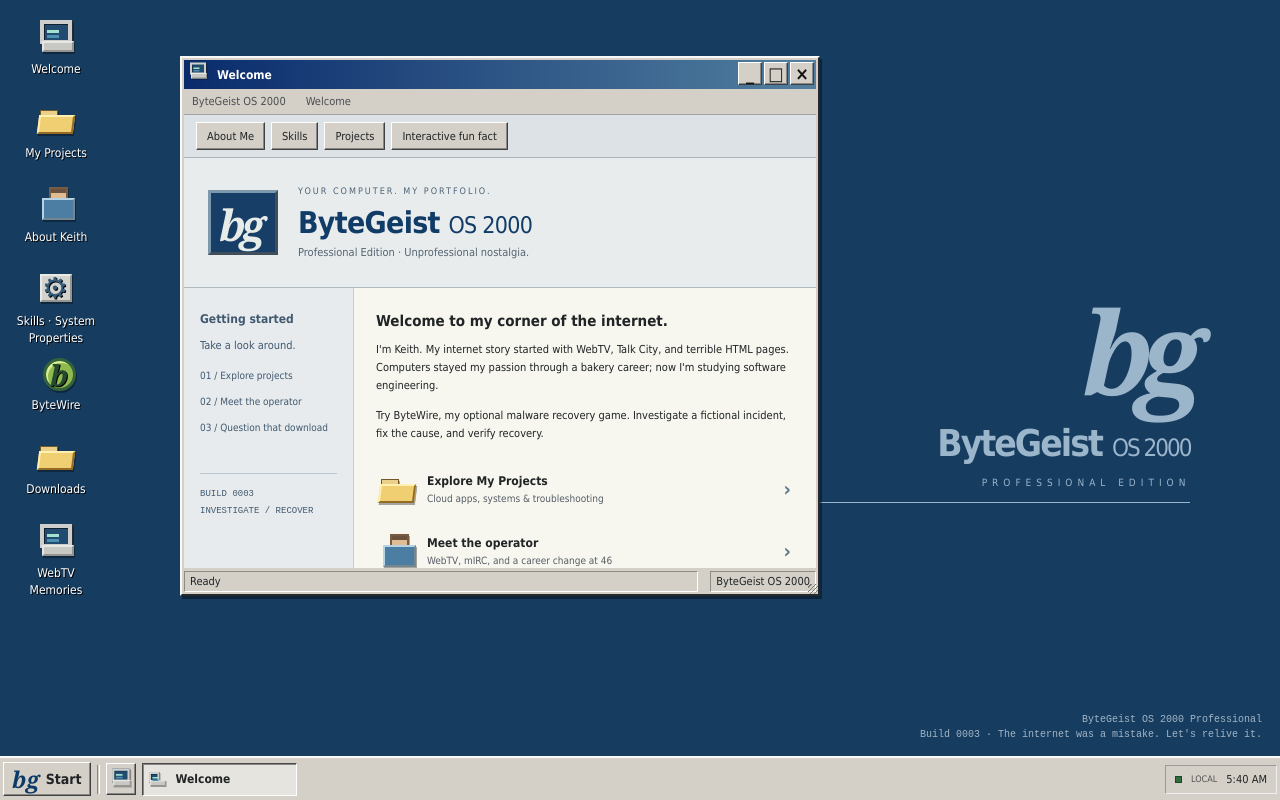
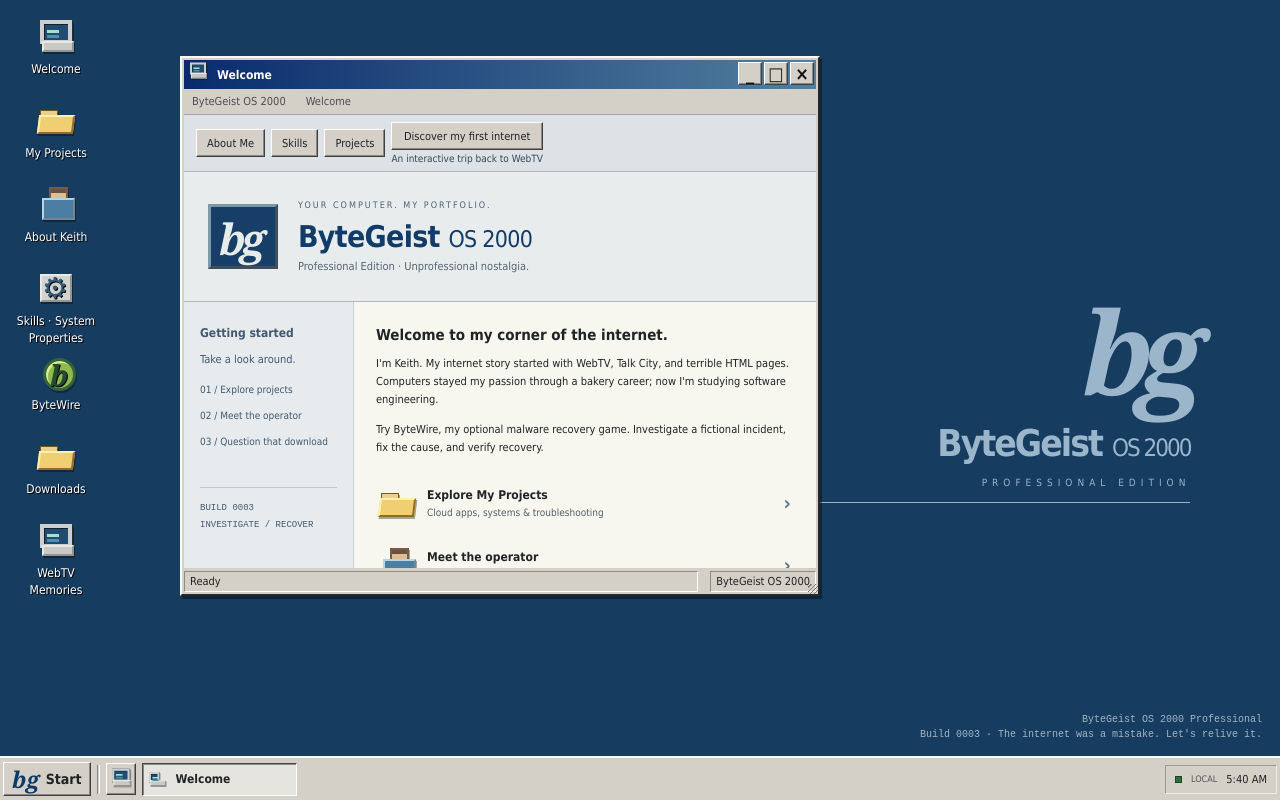
Before and after one commit to kcasko/bytegeist-os-2000, a React (Vite) app: page / in a window 1280 px wide. Built offline with nearby package versions, Linux system fonts and the light colour scheme.

Commit message:
Make the interactive WebTV discovery entry more inviting

```diff
--- a/src/apps/AppContent.tsx
+++ b/src/apps/AppContent.tsx
@@ -12,7 +12,7 @@
 export function AppContent({ id, open }: { id: AppId; open: (id: AppId) => void }) {
   const bytewire = useContext(ByteWireSession)
   if (id === 'welcome') return <>
-    <nav className="portfolio-shortcuts" aria-label="Portfolio sections"><button onClick={() => open('about')}>About Me</button><button onClick={() => open('skills')}>Skills</button><button onClick={() => open('projects')}>Projects</button><button onClick={() => open('memories')}>Interactive fun fact</button></nav>
+    <nav className="portfolio-shortcuts" aria-label="Portfolio sections"><button onClick={() => open('about')}>About Me</button><button onClick={() => open('skills')}>Skills</button><button onClick={() => open('projects')}>Projects</button><span className="fun-fact-shortcut"><button aria-describedby="webtv-discovery-hint" onClick={() => open('memories')}>Discover my first internet</button><small id="webtv-discovery-hint">An interactive trip back to WebTV</small></span></nav>
     <div className="welcome-banner"><div className="brand-mark" aria-hidden="true">bg</div><div><small>YOUR COMPUTER. MY PORTFOLIO.</small><h1>ByteGeist <span>OS 2000</span></h1><p>Professional Edition · Unprofessional nostalgia.</p></div></div>
     <div className="welcome-layout"><aside><strong>Getting started</strong><p>Take a look around.</p><span>01 / Explore projects</span><span>02 / Meet the operator</span><span>03 / Question that download</span><div className="system-stamp">BUILD 0003<br />INVESTIGATE / RECOVER</div></aside><div><h2>Welcome to my corner of the internet.</h2><p>I'm Keith. My internet story started with WebTV, Talk City, and terrible HTML pages. Computers stayed my passion through a bakery career; now I'm studying software engineering.</p><p>Try ByteWire, my optional malware recovery game. Investigate a fictional incident, fix the cause, and verify recovery.</p><div className="launch-list"><button onClick={() => open('projects')}><Icon kind="folder" /><span><strong>Explore My Projects</strong><small>Cloud apps, systems & troubleshooting</small></span><b>›</b></button><button onClick={() => open('about')}><Icon kind="person" /><span><strong>Meet the operator</strong><small>WebTV, mIRC, and a career change at 46</small></span><b>›</b></button><button onClick={() => open('bytewire')}><Icon kind="wire" /><span><strong>Open ByteWire</strong><small>Simulated P2P client · Inspect before you trust</small></span><b>›</b></button></div><p className="tip">TIP: Drag a window by its title bar. Just like the old days.</p></div></div>
   </>
--- a/src/styles/desktop.css
+++ b/src/styles/desktop.css
@@ -100,6 +100,9 @@
 .simulation-active .start-menu { bottom: 88px; max-height: calc(100dvh - 88px); }
 .portfolio-shortcuts { display: flex; flex-wrap: wrap; gap: 6px; padding: 7px 12px; border-bottom: 1px solid #aeb7bd; background: #dce2e5; }
 .portfolio-shortcuts button { min-height: 28px; font-size: 11px; }
+.portfolio-shortcuts { align-items: center; }
+.fun-fact-shortcut { display: grid; gap: 3px; }
+.fun-fact-shortcut small { font-size: 10px; color: #344957; }
 .desktop:focus { outline: none; }
 .desktop.background-blue { background-color: #163c60; }
 .desktop.background-teal { background-color: #086465; }
```
Also changed, not shown: 3 other files (tests, documents, lock files or other folders).
